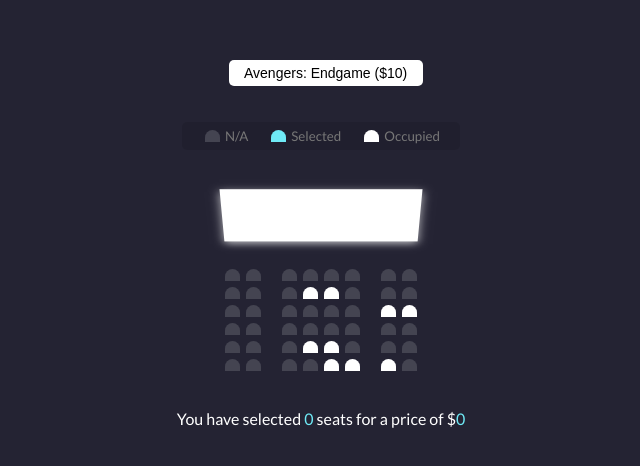
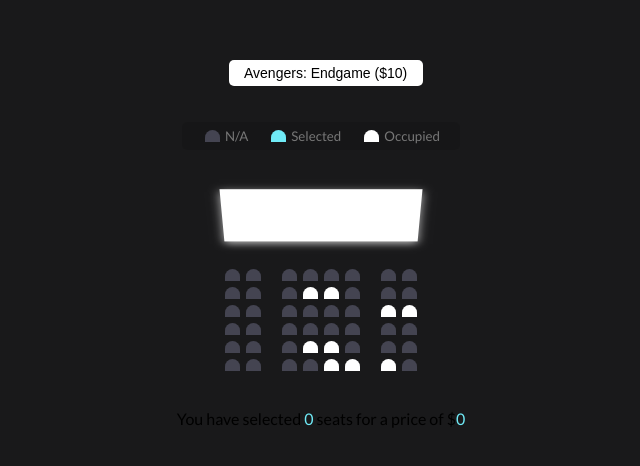
Before and after one commit to hedenica/movie-seat-booking, a plain HTML site: page index.html in a window 1280 px wide. Shown: the part 164-630 px from the top of the page, without its empty margins (319-959 px from the left). Drawn offline with Linux system fonts and the light colour scheme.

Commit message:
💅 updating background color

```diff
--- a/style.css
+++ b/style.css
@@ -5,8 +5,8 @@
 }
 
 body {
-  background-color: #242333;
-  color: #ffff;
+  background: rgb(28, 28, 29);
+  background: linear-gradient(66deg, rgb(25, 25, 26) 0%, rgb(25, 25, 27) 100%);
   display: flex;
   flex-direction: column;
   align-items: center;
```
